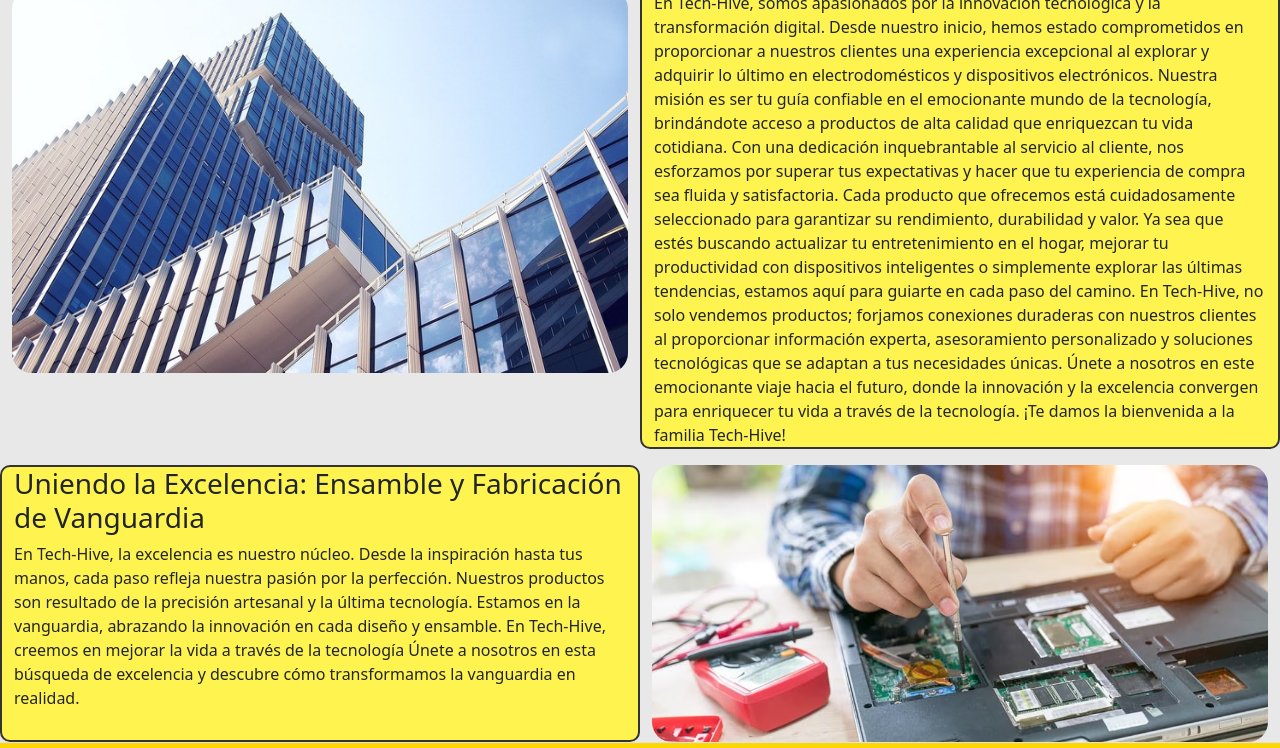
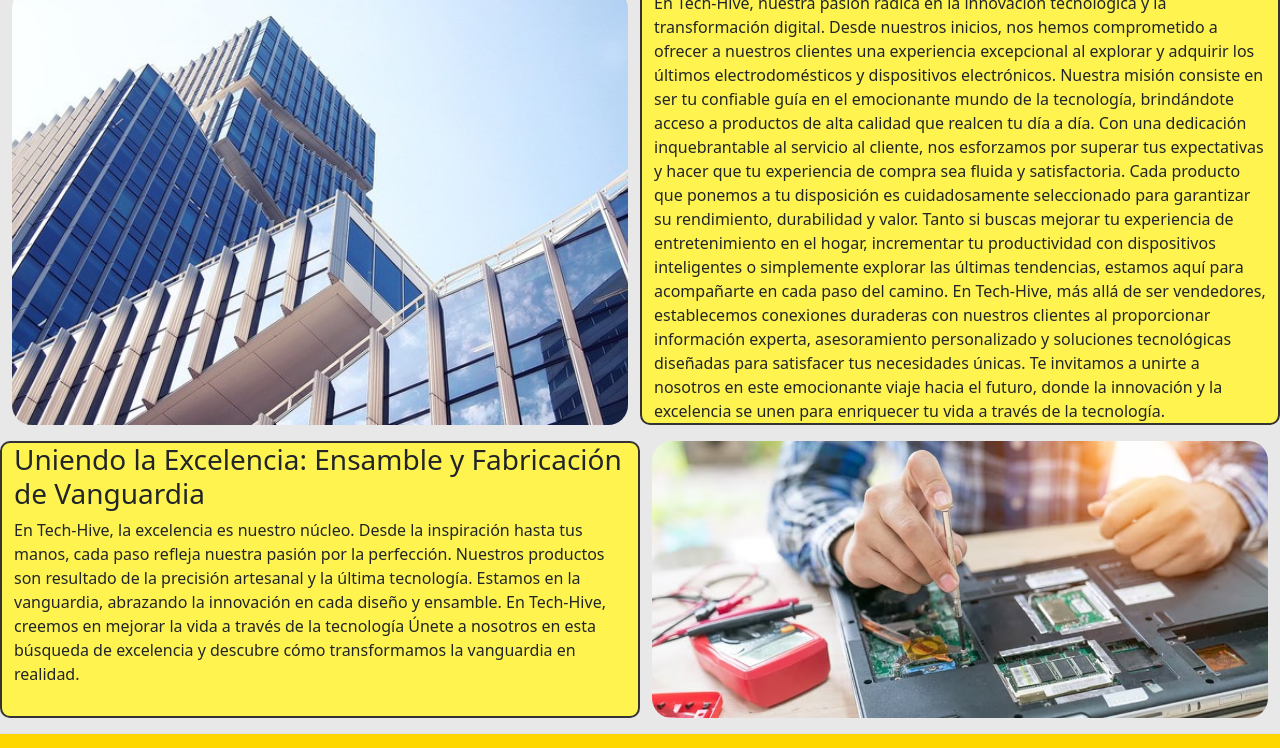
Before and after one commit to San2407/ProyectoFinal-DW, a plain HTML site: page pages/empresa.html in a window 1280 px wide. Shown: the part 140-888 px from the top of the page. Drawn offline with nearby package versions, Linux system fonts and the light colour scheme.

Commit message:
Solucionado overflow de index y empresa

```diff
--- a/css/style.css
+++ b/css/style.css
@@ -75,19 +75,6 @@
     padding: 0.5rem 1rem;
 }
 
-/* BODY */
-body {
-    position: relative;
-    padding-bottom: 30px;
-    min-height: 100vh;
-    max-height: 100vh;
-    overflow-x: hidden;
-    overflow-y: auto;
-}
-
-.container-fluid {
-    max-width: 100%;
-}
 
 /* Main */
 main {
@@ -237,8 +224,8 @@
 .imagenEmpresa {
     max-width: 100%;
     height: auto;
-    max-height: 384px;
     border-radius: 20px;
+    object-fit: cover;
 }
 
 
@@ -355,6 +342,15 @@
         padding-right: 0;
     }
 
+    .categorias {
+        position: sticky;
+        top: 0;
+    }
+
+    .cartasProductos {
+        max-width: 10rem;
+    }
+
     main {
         min-height: auto;
     }
--- a/pages/empresa.html
+++ b/pages/empresa.html
@@ -52,11 +52,8 @@
 
     <main class="container-fluid fondoCarrito">
         <section class="row">
-            <h1 class="col-lg-12 col-sm-12 ms-1 text-center">¿Quiénes Somos?</h1>
-            <p class="col-lg-6 order-lg-2 cajaEmpresa">En Tech-Hive, somos apasionados por la innovación tecnológica y
-                la transformación digital. Desde nuestro
-                inicio, hemos estado comprometidos en proporcionar a nuestros clientes una experiencia excepcional al explorar y adquirir lo último en electrodomésticos y dispositivos electrónicos.
-                Nuestra misión es ser tu guía confiable en el emocionante mundo de la tecnología, brindándote acceso a productos de alta calidad que enriquezcan tu vida cotidiana. Con una dedicación inquebrantable al servicio al cliente, nos esforzamos por superar tus expectativas y hacer que tu experiencia de compra sea fluida y satisfactoria. Cada producto que ofrecemos está cuidadosamente seleccionado para garantizar su rendimiento, durabilidad y valor. Ya sea que estés buscando actualizar tu entretenimiento en el hogar, mejorar tu productividad con dispositivos inteligentes o simplemente explorar las últimas tendencias, estamos aquí para guiarte en cada paso del camino. En Tech-Hive, no solo vendemos productos; forjamos conexiones duraderas con nuestros clientes al proporcionar información experta, asesoramiento personalizado y soluciones tecnológicas que se adaptan a tus necesidades únicas. Únete a nosotros en este emocionante viaje hacia el futuro, donde la innovación y la excelencia convergen para enriquecer tu vida a través de la tecnología. ¡Te damos la bienvenida a la familia Tech-Hive!
+            <h1 class="col-lg-12 col-sm-12 text-center">¿Quiénes Somos?</h1>
+            <p class="col-lg-6 order-lg-2 cajaEmpresa">En Tech-Hive, nuestra pasión radica en la innovación tecnológica y la transformación digital. Desde nuestros inicios, nos hemos comprometido a ofrecer a nuestros clientes una experiencia excepcional al explorar y adquirir los últimos electrodomésticos y dispositivos electrónicos. Nuestra misión consiste en ser tu confiable guía en el emocionante mundo de la tecnología, brindándote acceso a productos de alta calidad que realcen tu día a día. Con una dedicación inquebrantable al servicio al cliente, nos esforzamos por superar tus expectativas y hacer que tu experiencia de compra sea fluida y satisfactoria. Cada producto que ponemos a tu disposición es cuidadosamente seleccionado para garantizar su rendimiento, durabilidad y valor. Tanto si buscas mejorar tu experiencia de entretenimiento en el hogar, incrementar tu productividad con dispositivos inteligentes o simplemente explorar las últimas tendencias, estamos aquí para acompañarte en cada paso del camino. En Tech-Hive, más allá de ser vendedores, establecemos conexiones duraderas con nuestros clientes al proporcionar información experta, asesoramiento personalizado y soluciones tecnológicas diseñadas para satisfacer tus necesidades únicas. Te invitamos a unirte a nosotros en este emocionante viaje hacia el futuro, donde la innovación y la excelencia se unen para enriquecer tu vida a través de la tecnología.
             </p>
             <div class="col-lg-6 order-lg-1 cajaImgEmpresa pb-3">
                 <img src="../img/empresa.jpg" alt="oficinas" class="imagenEmpresa">
```
Also changed, not shown: index.html (+3 -4 lines), pages/productos.html (+1 -1 lines).
